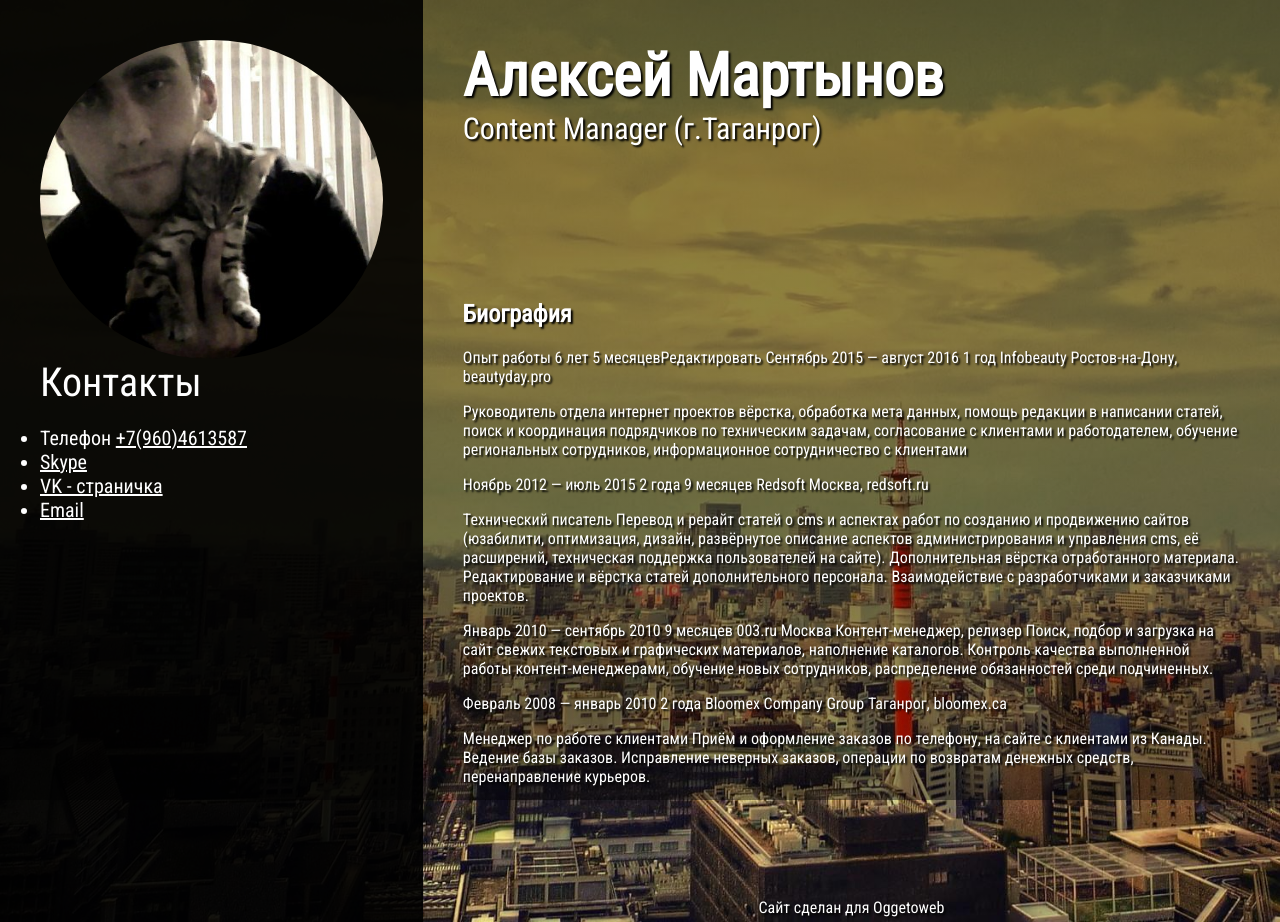
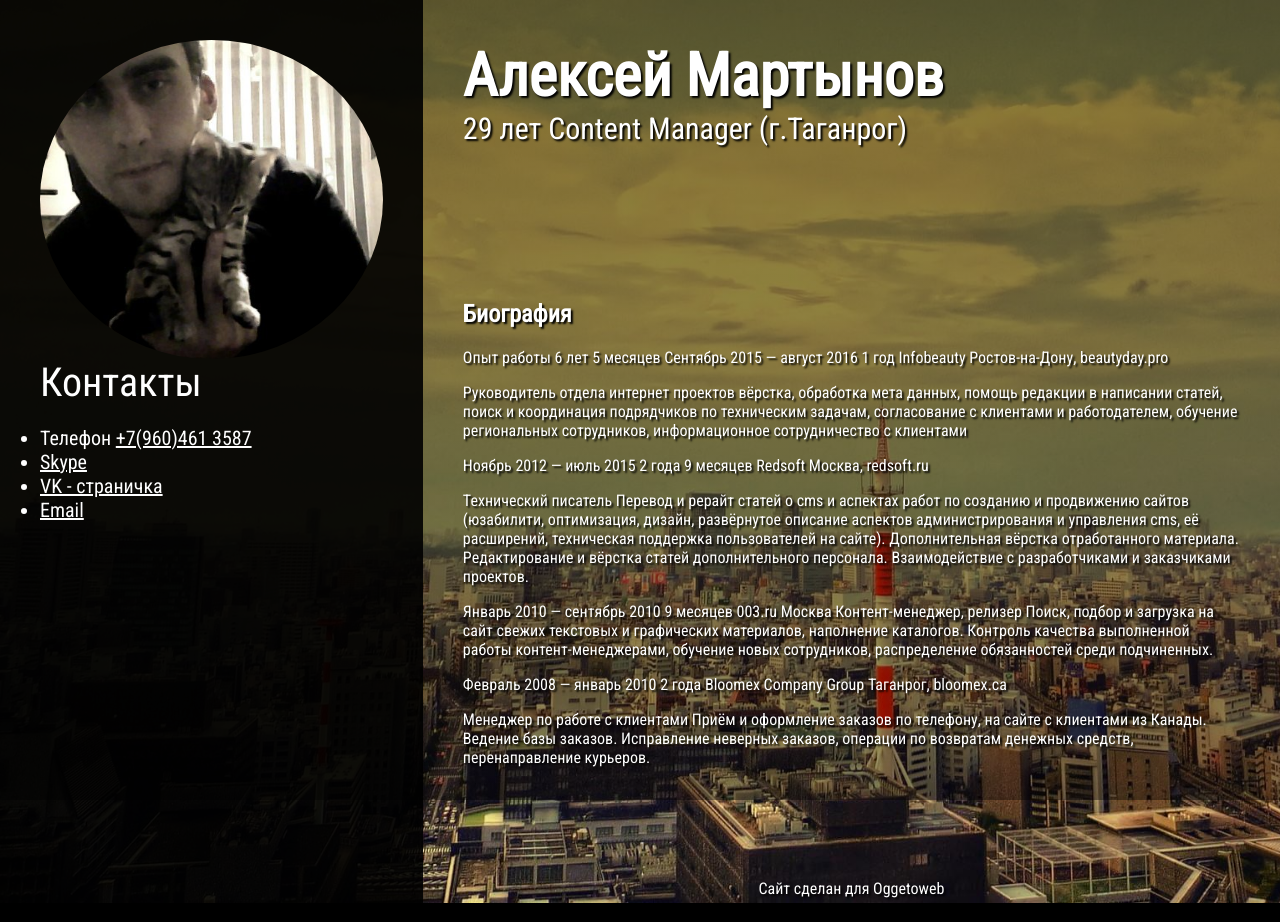
Before and after one commit to leshaklew/leshaklew.github.io, a plain HTML site: page index.html in a window 1280 px wide. Drawn offline with Linux system fonts and the light colour scheme.

Commit message:
html updates

```diff
--- a/index.html
+++ b/index.html
@@ -1,11 +1,10 @@
 <!DOCTYPE html>
 <html lang="ru">
-<title>Alexey Martynov CV</title>
-<link href="https://fonts.googleapis.com/css?family=Roboto+Condensed" rel="stylesheet">
-<link rel="stylesheet" href="css/styles.css">
 <head>
 	<meta charset="UTF-8">
-	<title>Document</title>
+	<title>Alexey Martynov CV</title>
+	<link href="https://fonts.googleapis.com/css?family=Roboto+Condensed" rel="stylesheet">
+	<link rel="stylesheet" href="css/styles.css">
 </head>
 <body>
 	<div class="wrapper">
@@ -13,10 +12,9 @@
 			<div class="avatar"><img src="img/me.jpg" alt="my photo" /></div>
 			<div class="contacts">
 				<p class="contacts__header">Контакты</p>
-				<!-- TODO: Проставить правильные урлы -->
 				<ul class="contacts__list">
 					<li>
-						<p class="contacts__paragraph">Телефон <a class="contacts__link" href="tel://+79604613587">+7(960)4613587</a></p>
+						<p class="contacts__paragraph">Телефон <a class="contacts__link" href="tel://+79604613587">+7(960)461 3587</a></p>
 					</li>
 					<li>
 						<a class="contacts__link" href="skype:lex.martynov?call">Skype</a>
@@ -33,14 +31,13 @@
 		<div class="col-2">
 			<header>
 				<h1>Алексей Мартынов</h1>
-				<p>Content Manager (г.Таганрог)</p>
+				<p>29 лет Content Manager (г.Таганрог)</p>
 			</header>
 			<main class="content">
 				<article>
 					<h2>Биография</h2>
 					<p>
-					<p>
-						Опыт работы 6 лет 5 месяцевРедактировать
+						Опыт работы 6 лет 5 месяцев
 						Сентябрь 2015 — август 2016
 						1 год
 						Infobeauty
@@ -74,14 +71,14 @@
 						Контент-менеджер, релизер
 						Поиск, подбор и загрузка на сайт свежих текстовых и графических материалов, наполнение каталогов. Контроль качества выполненной работы контент-менеджерами, обучение новых сотрудников, распределение обязанностей среди подчиненных.
 					</p>
-						<p>Февраль 2008 — январь 2010
+					<p>
+						Февраль 2008 — январь 2010
 						2 года
 						Bloomex Company Group
 						Таганрог, bloomex.ca
-						</p>
+					</p>
 					<p>Менеджер по работе с клиентами
 						Приём и оформление заказов по телефону, на сайте с клиентами из Канады. Ведение базы заказов. Исправление неверных заказов, операции по возвратам денежных средств, перенаправление курьеров.
-					</p>
 					</p>
 				</article>
 			</main>
```
